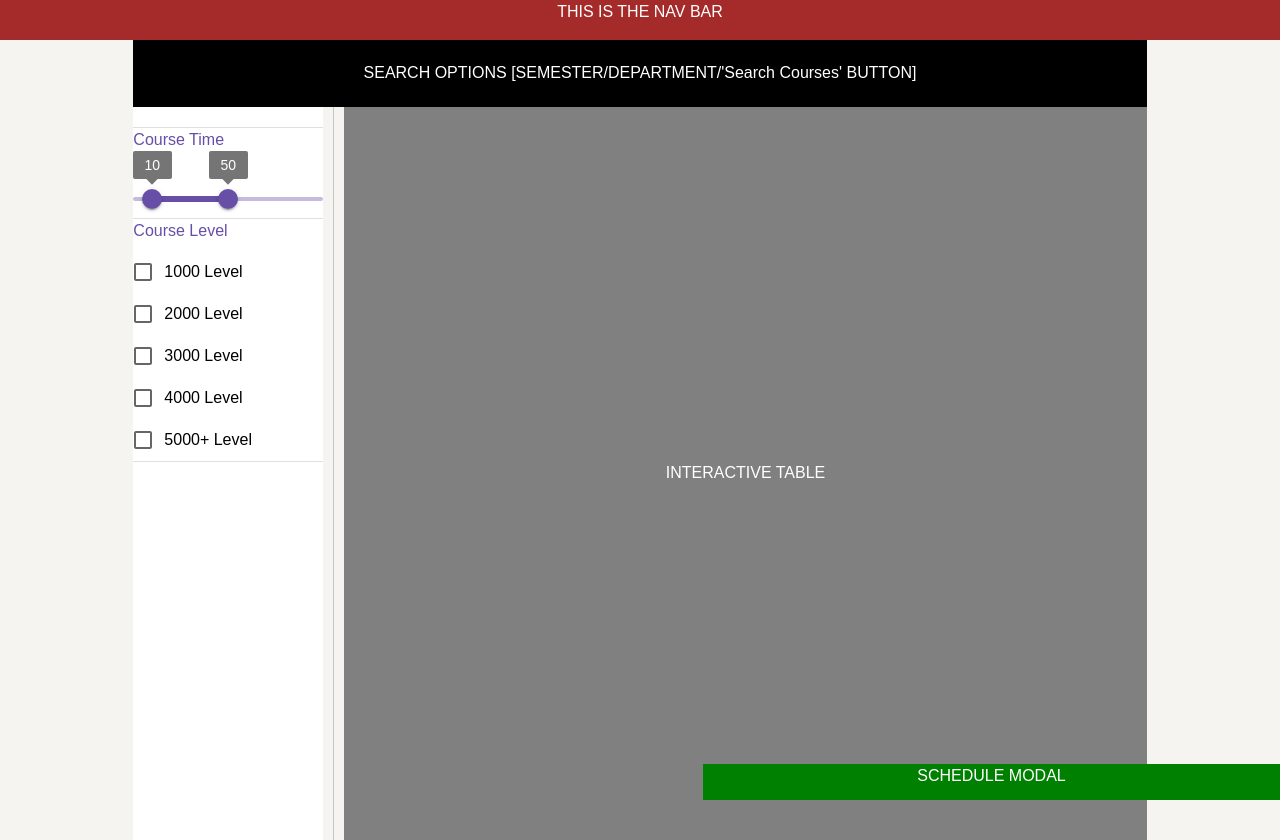
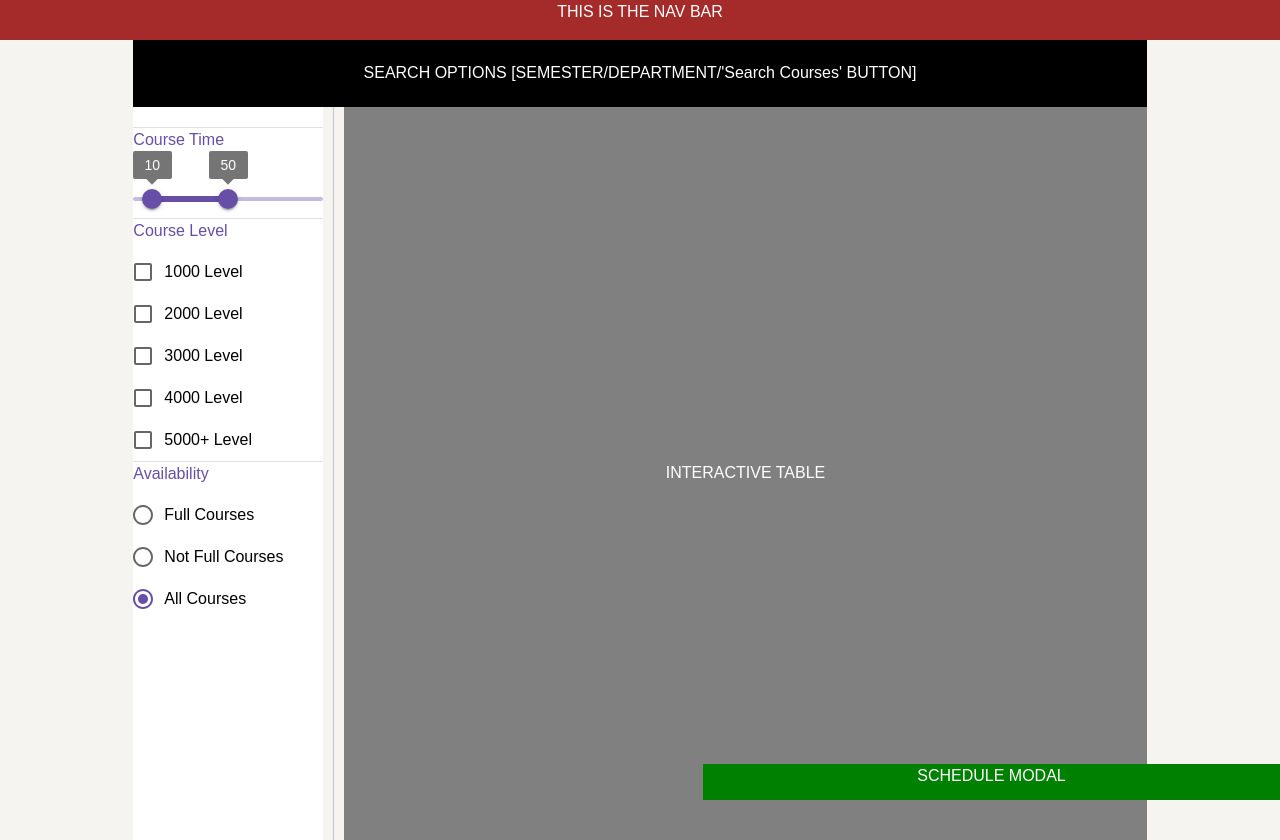
Before and after one commit to BaboyaChoch/ScheduleBookletRevamped, a React (Create React App) app in the folder booklet/: page / in a window 1280 px wide. Built offline with nearby package versions, Linux system fonts and the light colour scheme.

Commit message:
Implemented the availability componenet

```diff
--- /dev/null
+++ b/booklet/src/components/Availibility.js
@@ -0,0 +1,43 @@
+import {
+  FormControl,
+  FormControlLabel,
+  Grid,
+  Radio,
+  RadioGroup,
+  Typography,
+} from "@mui/material";
+import { Container } from "@mui/system";
+import React from "react";
+
+const availabilityOptions = [
+  { value: "fullCourses", label: "Full Courses" },
+  { value: "nonFullCourses", label: "Not Full Courses" },
+  { value: "allCourses", label: "All Courses" },
+];
+
+export default function Availability() {
+  return (
+    <Grid container direction="column" spacing={1}>
+      <Grid item>
+        <Typography sx={{ color: "#674EA7" }}> Availability </Typography>
+      </Grid>
+      <Grid item>
+        <RadioGroup
+          aria-aria-labelledby="Availability options"
+          defaultValue="allCourses"
+        >
+          {availabilityOptions.map((element) => {
+            return (
+              <FormControlLabel
+                value={element.value}
+                control={<Radio />}
+                label={element.label}
+              />
+
+            );
+          })}
+        </RadioGroup>
+      </Grid>
+    </Grid>
+  );
+}
--- a/booklet/src/components/CourseLevel.js
+++ b/booklet/src/components/CourseLevel.js
@@ -8,6 +8,7 @@ import {
   FormGroup,
 } from "@mui/material";
 import { makeStyles } from "@mui/styles";
+import { Stack } from "@mui/system";
 
 const useStyles = makeStyles({
   container: {
@@ -50,10 +51,18 @@ export default function CourseLevel() {
         <Typography sx={{ color: "#674EA7" }}> Course Level</Typography>
       </Grid>
       {/* Body - checklist */}
-      <Grid item xs={1}>
-        {courseLevelList.map((level) => {
-          return <FormControlLabel control={<Checkbox />} label={level} />;
-        })}
+      <Grid
+        item
+        xs={1}
+        sx={{
+          flexWrap: "nowrap",
+        }}
+      >
+        <Stack>
+          {courseLevelList.map((level) => {
+            return <FormControlLabel control={<Checkbox />} label={level} />;
+          })}
+        </Stack>
       </Grid>
     </Grid>
   );
--- a/booklet/src/components/Filters.js
+++ b/booklet/src/components/Filters.js
@@ -5,6 +5,7 @@ import CourseLevel from "./CourseLevel";
 
 // File Imports
 import CourseTime from "./CourseTime";
+import Availability from "./Availibility";
 
 const useStyles = makeStyles({
   root: {},
@@ -32,7 +33,7 @@ export default function Filters() {
         <CourseLevel />
         <Divider />
         {/* Availability Component */}
-
+        <Availability />
         {/* Course Days Component */}
 
         {/* Credit Hours Component */}
```
